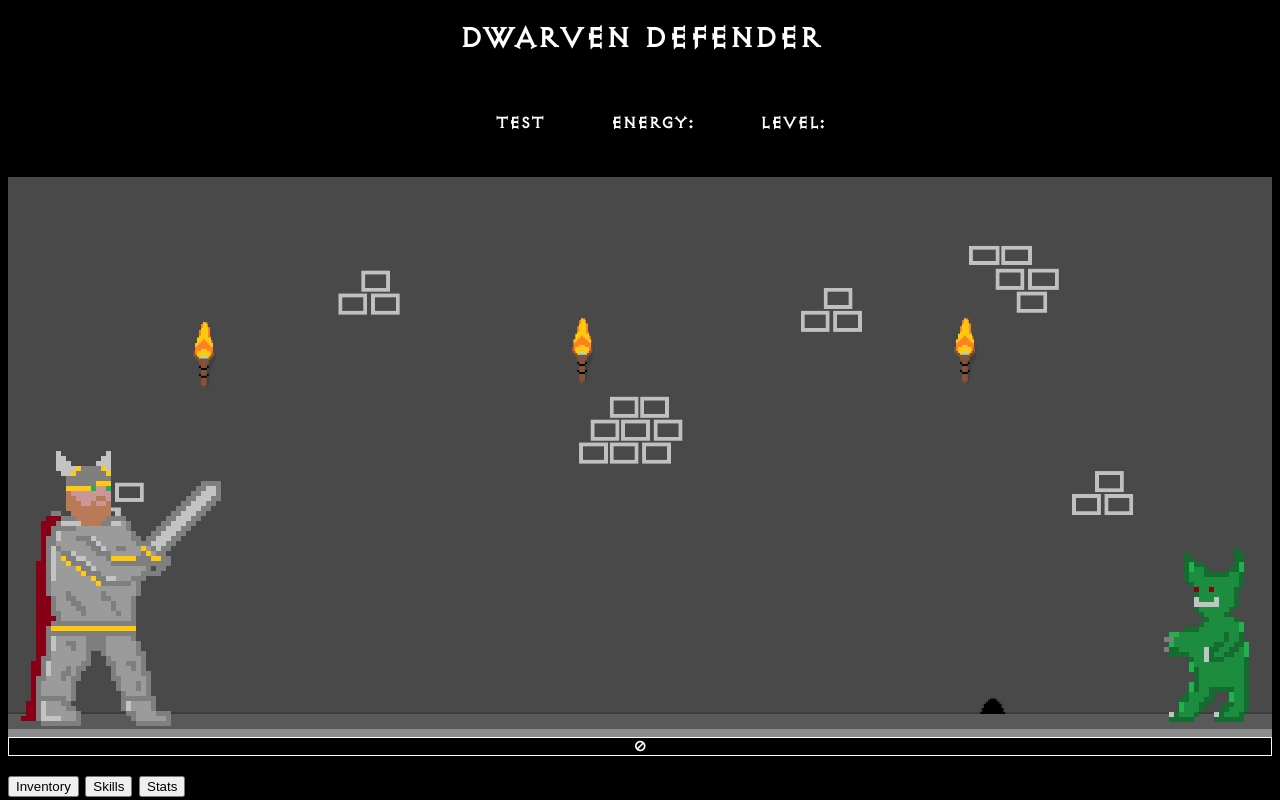
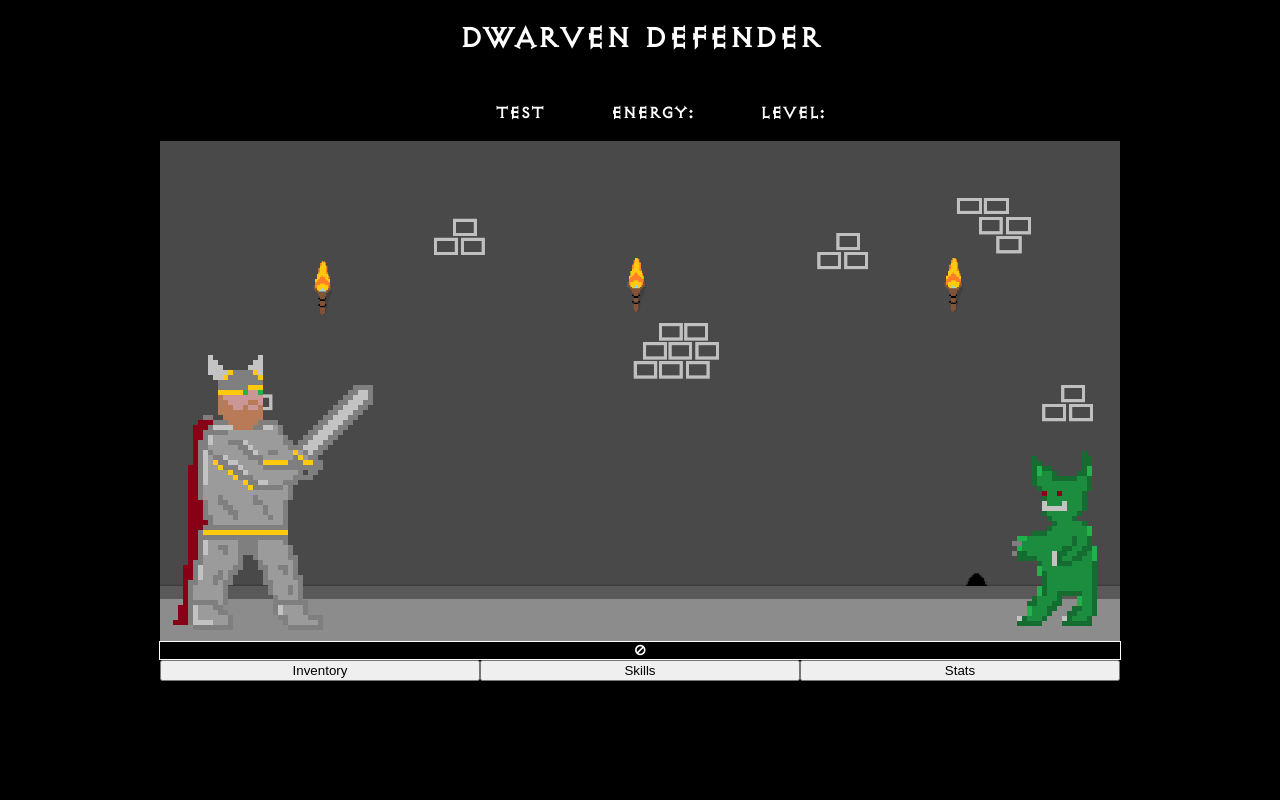
Before and after one commit to phobos101/dwarven-defender, a PHP site: page / in a window 1280 px wide. Run offline with PHP 8.4, Linux system fonts and the light colour scheme.

Commit message:
Style improvements

```diff
--- a/css/style.css
+++ b/css/style.css
@@ -20,11 +20,14 @@ body {
 .game-container {
 	display: block;
 	margin: 0 auto;
-	height: 560px;
+	height: 500px;
 }
 
 #top-bar ul {
 	padding: 10px;
+	padding-top: 0;
+	padding-bottom: 0;
+	margin: 0 auto;
 	text-align: center;
 }
 
@@ -42,8 +45,10 @@ body {
 #content {
 	background-image: url(../assets/background2.png);
 	background-size: cover;
-	height: 560px;
+	height: 500px;
+	max-width: 960px;
 	position: relative;
+	margin: 0 auto;
 }
 
 #player {
@@ -67,10 +72,17 @@ body {
 	font-weight: bold;
 	text-transform: uppercase;
 	border: 1px solid white;
-	margin-bottom: 20px;
+	width: 960px;
+	margin: 0 auto;
 }
 
 #buttons {
-	display: block;
+	max-width: 960px;
 	margin: 0 auto;
 }
+
+.button {
+  min-width: 320px;
+  width: 33.33%;
+  float: left;
+}
```
